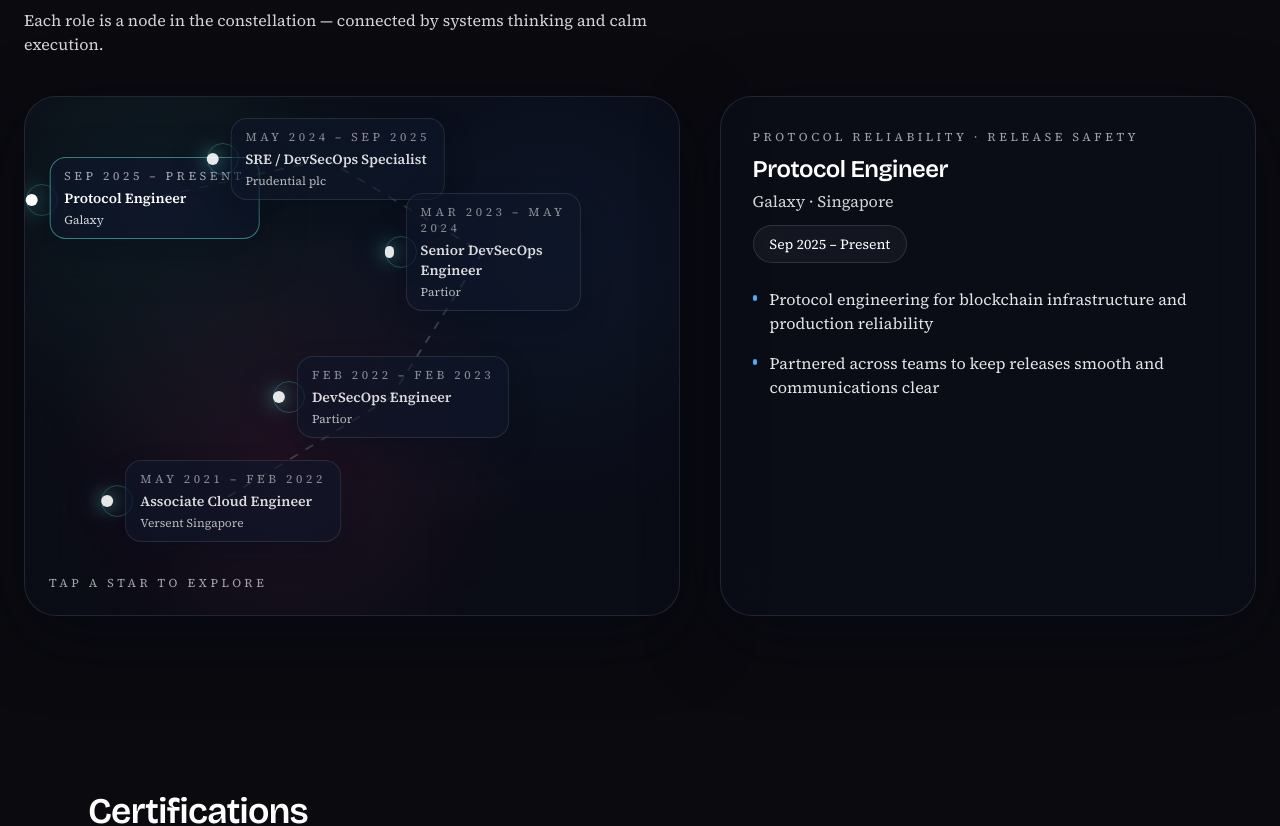
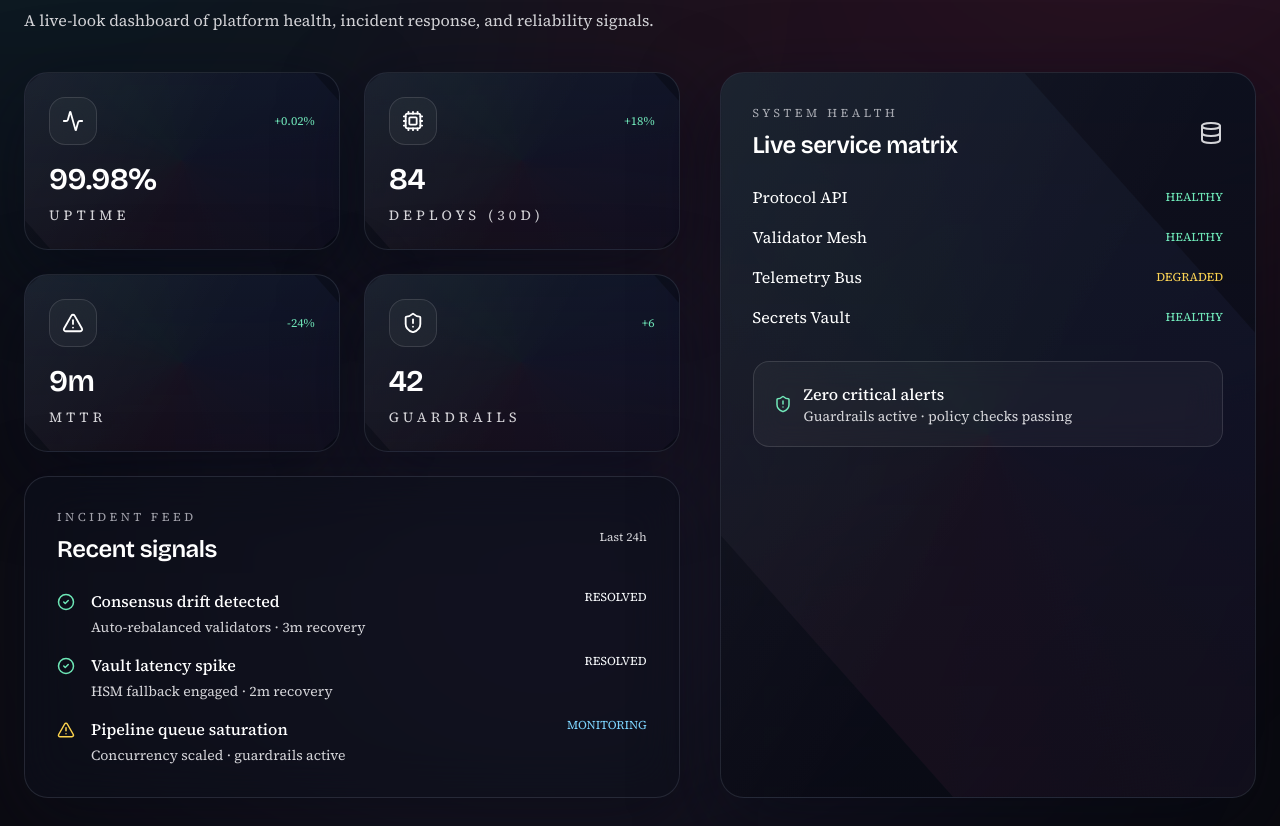
Before and after one commit to kenrickles/kenrick-portfolio, a Next.js app: page / in a window 1280 px wide. Shown: the part 5993-6819 px from the top of the page. Built offline with nearby package versions, Linux system fonts and the light colour scheme.

Commit message:
Add ops telemetry dashboard section

```diff
--- a/src/app/page.tsx
+++ b/src/app/page.tsx
@@ -8,6 +8,7 @@
 import Projects from '@/components/Projects';
 import CaseStudies from '@/components/CaseStudies';
 import ScrollNarrative from '@/components/ScrollNarrative';
+import OpsTelemetry from '@/components/OpsTelemetry';
 import Experience from '@/components/Experience';
 import Certifications from '@/components/Certifications';
 import Education from '@/components/Education';
@@ -30,6 +31,7 @@
       <Projects />
       <CaseStudies />
       <ScrollNarrative />
+      <OpsTelemetry />
       <Experience />
       <Certifications />
       <Education />
--- /dev/null
+++ b/src/components/OpsTelemetry.tsx
@@ -0,0 +1,155 @@
+'use client';
+
+import { motion } from 'framer-motion';
+import { Activity, AlertTriangle, CheckCircle2, Cpu, Database, ShieldAlert } from 'lucide-react';
+import SectionHeading from './SectionHeading';
+
+const stats = [
+  { label: 'Uptime', value: '99.98%', delta: '+0.02%', icon: Activity },
+  { label: 'Deploys (30d)', value: '84', delta: '+18%', icon: Cpu },
+  { label: 'MTTR', value: '9m', delta: '-24%', icon: AlertTriangle },
+  { label: 'Guardrails', value: '42', delta: '+6', icon: ShieldAlert },
+];
+
+const incidents = [
+  {
+    title: 'Consensus drift detected',
+    detail: 'Auto-rebalanced validators · 3m recovery',
+    status: 'resolved',
+  },
+  {
+    title: 'Vault latency spike',
+    detail: 'HSM fallback engaged · 2m recovery',
+    status: 'resolved',
+  },
+  {
+    title: 'Pipeline queue saturation',
+    detail: 'Concurrency scaled · guardrails active',
+    status: 'monitoring',
+  },
+];
+
+const services = [
+  { name: 'Protocol API', status: 'healthy' },
+  { name: 'Validator Mesh', status: 'healthy' },
+  { name: 'Telemetry Bus', status: 'degraded' },
+  { name: 'Secrets Vault', status: 'healthy' },
+];
+
+const statusStyles: Record<string, string> = {
+  healthy: 'text-emerald-300',
+  degraded: 'text-amber-300',
+  monitoring: 'text-sky-300',
+};
+
+export default function OpsTelemetry() {
+  return (
+    <section id="ops" className="py-24 relative overflow-hidden">
+      <div className="absolute inset-0 aurora" />
+      <div className="max-w-7xl mx-auto px-6 relative">
+        <SectionHeading
+          title="Ops Telemetry"
+          subtitle="A live-look dashboard of platform health, incident response, and reliability signals."
+        />
+
+        <div className="grid lg:grid-cols-[1.1fr_0.9fr] gap-10">
+          <div className="space-y-6">
+            <div className="grid sm:grid-cols-2 gap-6">
+              {stats.map((stat, index) => {
+                const Icon = stat.icon;
+                return (
+                  <motion.div
+                    key={stat.label}
+                    initial={{ opacity: 0, y: 20 }}
+                    whileInView={{ opacity: 1, y: 0 }}
+                    viewport={{ once: true }}
+                    transition={{ duration: 0.4, delay: index * 0.1 }}
+                    className="holo-card rounded-3xl p-6"
+                  >
+                    <div className="flex items-center justify-between">
+                      <span className="h-12 w-12 rounded-2xl glass flex items-center justify-center text-white">
+                        <Icon size={22} />
+                      </span>
+                      <span className="text-xs text-emerald-300">{stat.delta}</span>
+                    </div>
+                    <h3 className="text-3xl font-semibold text-white mt-4">{stat.value}</h3>
+                    <p className="text-dark-300 text-sm uppercase tracking-[0.3em] mt-2">{stat.label}</p>
+                  </motion.div>
+                );
+              })}
+            </div>
+
+            <motion.div
+              initial={{ opacity: 0, y: 20 }}
+              whileInView={{ opacity: 1, y: 0 }}
+              viewport={{ once: true }}
+              transition={{ duration: 0.4 }}
+              className="glass-card rounded-3xl p-8"
+            >
+              <div className="flex items-center justify-between">
+                <div>
+                  <p className="text-xs uppercase tracking-[0.3em] text-dark-400">Incident feed</p>
+                  <h3 className="text-2xl font-semibold text-white mt-2">Recent signals</h3>
+                </div>
+                <span className="text-xs text-dark-300">Last 24h</span>
+              </div>
+              <div className="mt-6 space-y-4">
+                {incidents.map((incident) => (
+                  <div key={incident.title} className="flex items-start gap-4">
+                    {incident.status === 'resolved' ? (
+                      <CheckCircle2 size={18} className="text-emerald-300 mt-1" />
+                    ) : (
+                      <AlertTriangle size={18} className="text-amber-300 mt-1" />
+                    )}
+                    <div>
+                      <p className="text-white font-medium">{incident.title}</p>
+                      <p className="text-dark-300 text-sm mt-1">{incident.detail}</p>
+                    </div>
+                    <span className={`ml-auto text-xs uppercase ${statusStyles[incident.status]}`}>
+                      {incident.status}
+                    </span>
+                  </div>
+                ))}
+              </div>
+            </motion.div>
+          </div>
+
+          <motion.div
+            initial={{ opacity: 0, x: 20 }}
+            whileInView={{ opacity: 1, x: 0 }}
+            viewport={{ once: true }}
+            transition={{ duration: 0.4 }}
+            className="holo-card rounded-3xl p-8"
+          >
+            <div className="flex items-center justify-between">
+              <div>
+                <p className="text-xs uppercase tracking-[0.3em] text-dark-400">System health</p>
+                <h3 className="text-2xl font-semibold text-white mt-2">Live service matrix</h3>
+              </div>
+              <Database className="text-dark-300" />
+            </div>
+
+            <div className="mt-6 space-y-4">
+              {services.map((service) => (
+                <div key={service.name} className="flex items-center justify-between">
+                  <span className="text-white">{service.name}</span>
+                  <span className={`text-xs uppercase ${statusStyles[service.status]}`}>{service.status}</span>
+                </div>
+              ))}
+            </div>
+
+            <div className="mt-8 glass rounded-2xl p-5">
+              <div className="flex items-center gap-3">
+                <ShieldAlert size={18} className="text-emerald-300" />
+                <div>
+                  <p className="text-white font-medium">Zero critical alerts</p>
+                  <p className="text-dark-300 text-sm">Guardrails active · policy checks passing</p>
+                </div>
+              </div>
+            </div>
+          </motion.div>
+        </div>
+      </div>
+    </section>
+  );
+}
```
